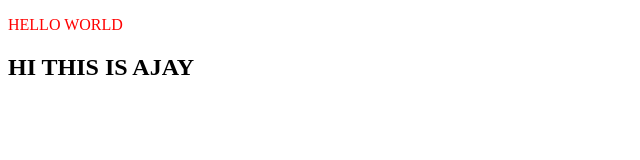
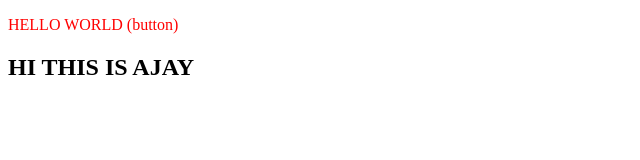
Before and after one commit to Ajju2017/job_applicationForm, a plain HTML site: page job_applicationForm/index.html in a window 1280 px wide. Shown: the full height of the page, 0-640 px from the left. Drawn offline with Linux system fonts and the light colour scheme.

```diff
--- a/job_applicationForm/index.html
+++ b/job_applicationForm/index.html
@@ -7,7 +7,7 @@
     <link rel="stylesheet" href="style.css">
 </head>
 <body>
-    <p>HELLO WORLD</p>
+    <p>HELLO WORLD (button)</p>
     <h2>HI THIS IS AJAY</h2>
 </body>
 </html>
```
